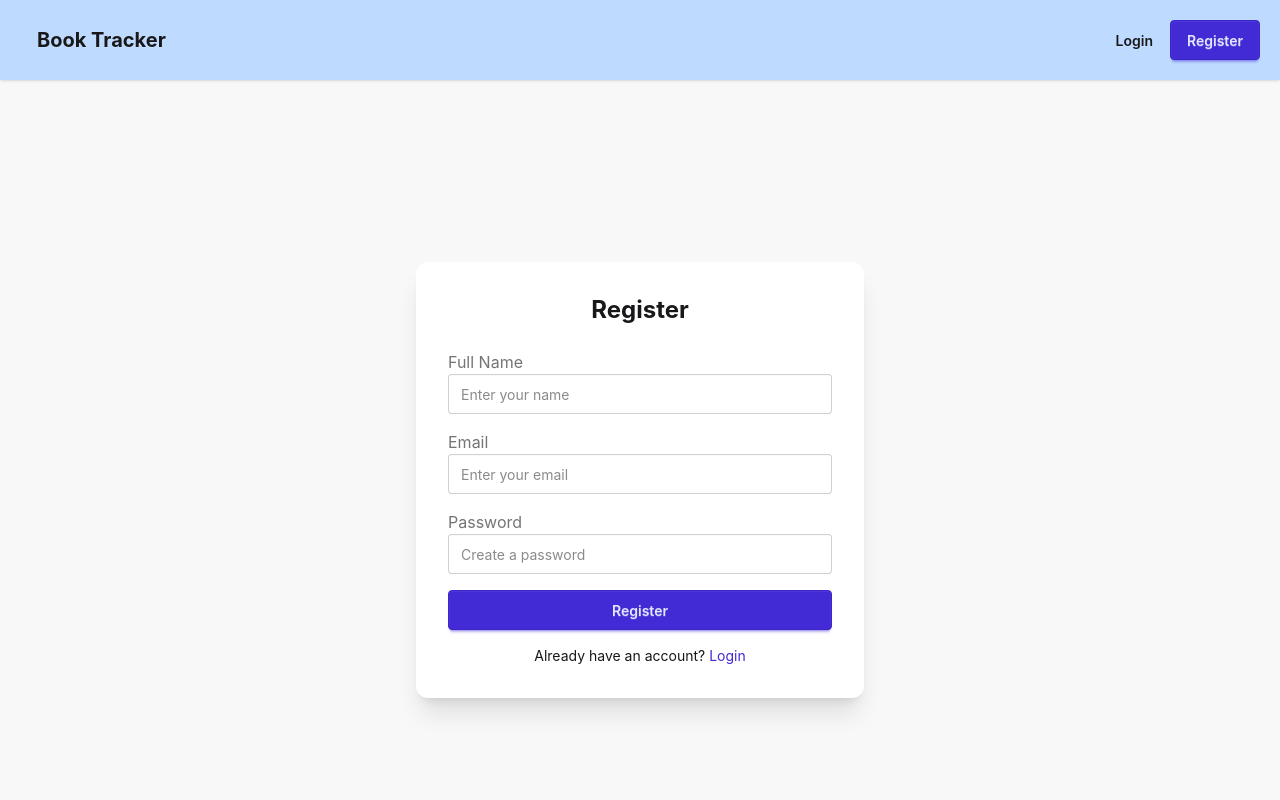
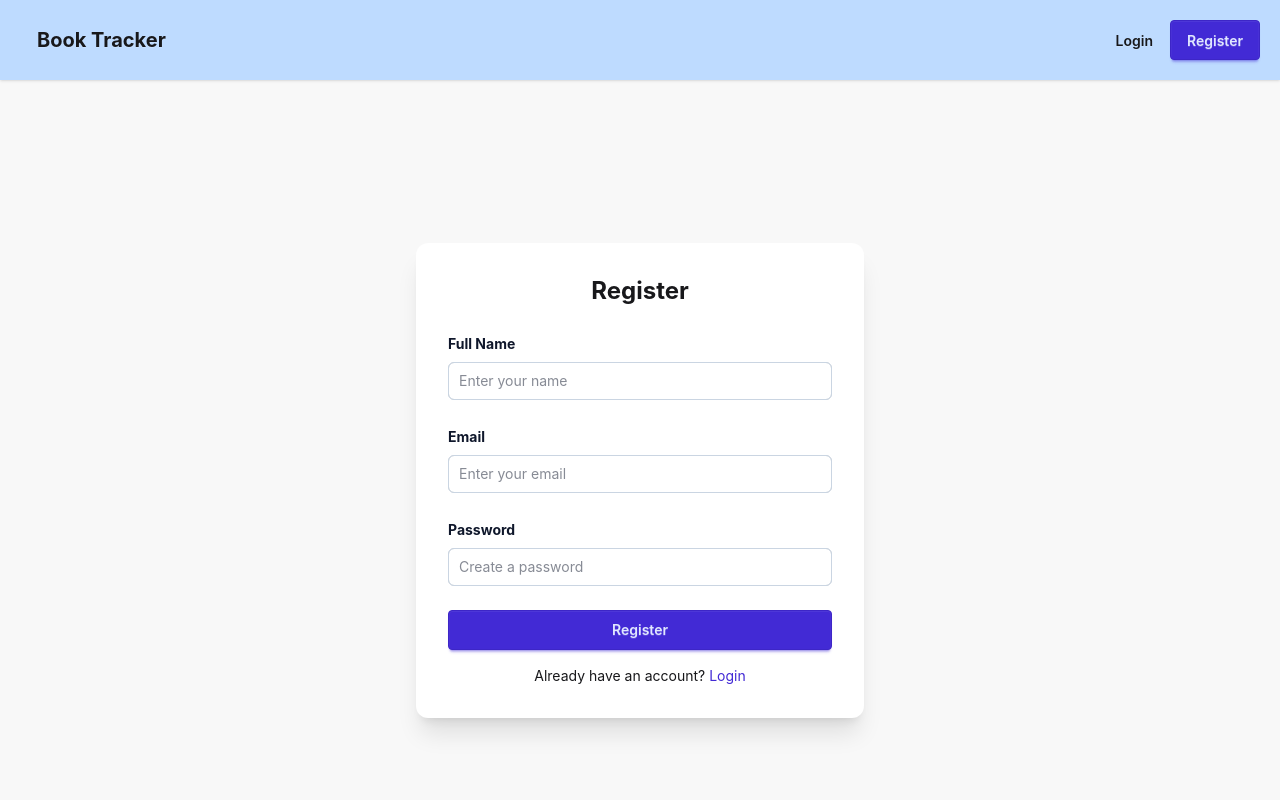
Before and after one commit to MohammadSahid232/Book-Shelf-Tracker, a React app in the folder frontend/: page /register in a window 1280 px wide. Shown: the top 800 px of the page. Built offline with nearby package versions, Linux system fonts and the light colour scheme; the HTML template or start-up script is replaced by a standard one.

Commit message:
refactor: Extract form to reusable Form component and apply to Login/Register

```diff
--- /dev/null
+++ b/frontend/src/components/Form.jsx
@@ -0,0 +1,26 @@
+import React from 'react';
+
+export default function Form({ onSubmit, fields, submitText }) {
+  return (
+    <form onSubmit={onSubmit} className="flex flex-col justify-center w-full space-y-6">
+      {fields.map((field, index) => (
+        <div key={index}>
+          <label htmlFor={field.name} className="mb-2 text-slate-900 font-bold text-sm inline-block">
+            {field.label}
+          </label>
+          <input
+            type={field.type || 'text'}
+            id={field.name}
+            placeholder={field.placeholder}
+            value={field.value}
+            onChange={field.onChange}
+            className="px-2.5 py-2 text-sm text-slate-900 rounded-md bg-white w-full outline-1 -outline-offset-1 outline-slate-300 focus:outline-2 focus:-outline-offset-2 focus:outline-blue-600 border border-gray-300"
+          />
+        </div>
+      ))}
+      <button type="submit" className="btn btn-primary w-full">
+        {submitText}
+      </button>
+    </form>
+  );
+}
--- a/frontend/src/pages/Login.jsx
+++ b/frontend/src/pages/Login.jsx
@@ -1,5 +1,6 @@
 import React, { useState } from 'react';
 import { Link } from 'react-router-dom';
+import Form from '../components/Form';
 
 export default function Login() {
   const [email, setEmail] = useState('');
@@ -14,39 +15,32 @@ export default function Login() {
     setPassword('');
   };
 
+  const loginFields = [
+    {
+      name: 'email',
+      label: 'Email',
+      type: 'email',
+      placeholder: 'Enter your email',
+      value: email,
+      onChange: (e) => setEmail(e.target.value)
+    },
+    {
+      name: 'password',
+      label: 'Password',
+      type: 'password',
+      placeholder: 'Enter your password',
+      value: password,
+      onChange: (e) => setPassword(e.target.value)
+    }
+  ];
+
   return (
     <div className="min-h-screen bg-base-200 flex items-center justify-center p-4">
       <div className="max-w-md w-full bg-base-100 p-8 rounded-xl shadow-xl">
         <h2 className="text-2xl font-bold text-center mb-6">Login</h2>
-        <form onSubmit={handleSubmit} className="space-y-4">
-          <div>
-            <label className="label">
-              <span className="label-text">Email</span>
-            </label>
-            <input
-              type="email"
-              placeholder="Enter your email"
-              value={email}
-              onChange={(e) => setEmail(e.target.value)}
-              className="input input-bordered w-full"
-            />
-          </div>
-          <div>
-            <label className="label">
-              <span className="label-text">Password</span>
-            </label>
-            <input
-              type="password"
-              placeholder="Enter your password"
-              value={password}
-              onChange={(e) => setPassword(e.target.value)}
-              className="input input-bordered w-full"
-            />
-          </div>
-          <button type="submit" className="btn btn-primary w-full">
-            Login
-          </button>
-        </form>
+
+        <Form onSubmit={handleSubmit} fields={loginFields} submitText="Login" />
+
         {message && (
           <p className="mt-4 p-3 bg-success/20 text-success rounded-lg text-center font-medium">
             {message}
--- a/frontend/src/pages/Register.jsx
+++ b/frontend/src/pages/Register.jsx
@@ -1,5 +1,6 @@
 import React, { useState } from 'react';
 import { Link } from 'react-router-dom';
+import Form from '../components/Form';
 
 export default function Register() {
   const [name, setName] = useState('');
@@ -16,51 +17,40 @@ export default function Register() {
     setPassword('');
   };
 
+  const registerFields = [
+    {
+      name: 'name',
+      label: 'Full Name',
+      type: 'text',
+      placeholder: 'Enter your name',
+      value: name,
+      onChange: (e) => setName(e.target.value)
+    },
+    {
+      name: 'email',
+      label: 'Email',
+      type: 'email',
+      placeholder: 'Enter your email',
+      value: email,
+      onChange: (e) => setEmail(e.target.value)
+    },
+    {
+      name: 'password',
+      label: 'Password',
+      type: 'password',
+      placeholder: 'Create a password',
+      value: password,
+      onChange: (e) => setPassword(e.target.value)
+    }
+  ];
+
   return (
     <div className="min-h-screen bg-base-200 flex items-center justify-center p-4">
       <div className="max-w-md w-full bg-base-100 p-8 rounded-xl shadow-xl">
         <h2 className="text-2xl font-bold text-center mb-6">Register</h2>
-        <form onSubmit={handleSubmit} className="space-y-4">
-          <div>
-            <label className="label">
-              <span className="label-text">Full Name</span>
-            </label>
-            <input
-              type="text"
-              placeholder="Enter your name"
-              value={name}
-              onChange={(e) => setName(e.target.value)}
-              className="input input-bordered w-full"
-            />
-          </div>
-          <div>
-            <label className="label">
-              <span className="label-text">Email</span>
-            </label>
-            <input
-              type="email"
-              placeholder="Enter your email"
-              value={email}
-              onChange={(e) => setEmail(e.target.value)}
-              className="input input-bordered w-full"
-            />
-          </div>
-          <div>
-            <label className="label">
-              <span className="label-text">Password</span>
-            </label>
-            <input
-              type="password"
-              placeholder="Create a password"
-              value={password}
-              onChange={(e) => setPassword(e.target.value)}
-              className="input input-bordered w-full"
-            />
-          </div>
-          <button type="submit" className="btn btn-primary w-full">
-            Register
-          </button>
-        </form>
+
+        <Form onSubmit={handleSubmit} fields={registerFields} submitText="Register" />
+
         {message && (
           <p className="mt-4 p-3 bg-success/20 text-success rounded-lg text-center font-medium">
             {message}
```
